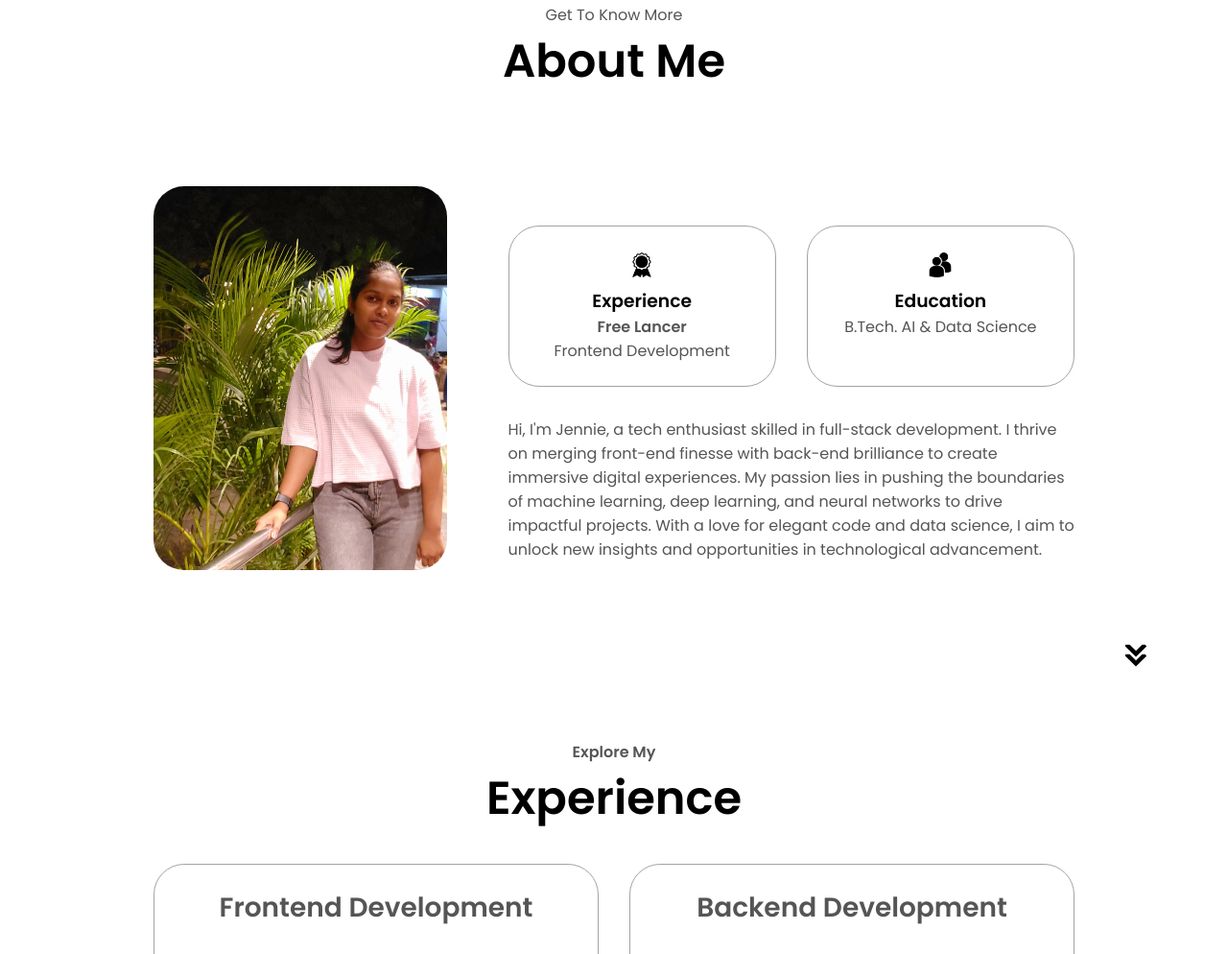
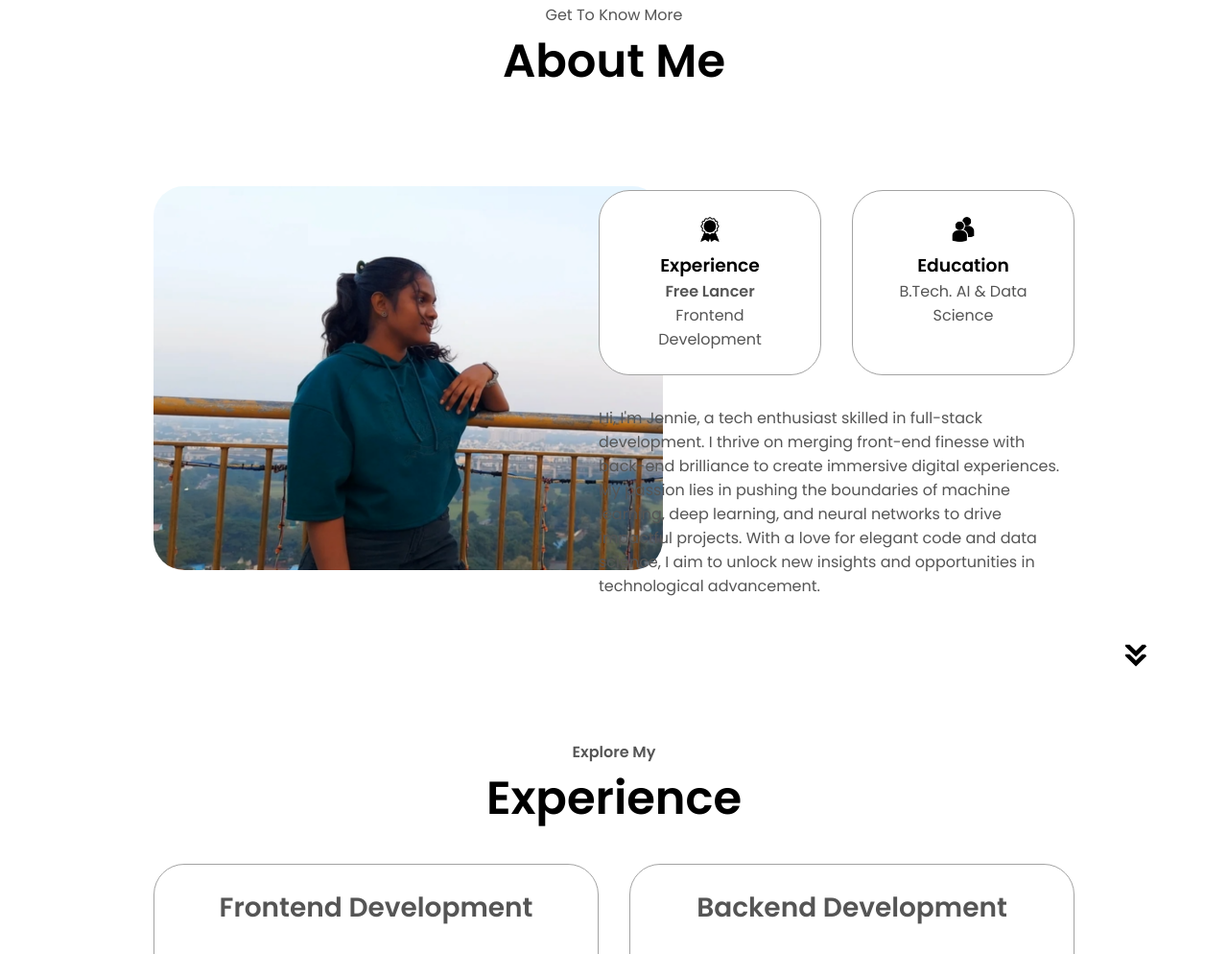
Before and after one commit to jennierj05/portfolioOwn, a plain HTML site: page index.html in a window 1280 px wide. Shown: the part 925-1919 px from the top of the page at 96% size. Drawn offline with Linux system fonts and the light colour scheme.

Commit message:
Update index.html

```diff
--- a/index.html
+++ b/index.html
@@ -77,7 +77,7 @@
       <div class="section-container">
         <div class="section__pic-container">
           <img
-            src="./assets/about-pic.jpg"
+            src="./assets/about-pic1.png"
             alt="Profile picture"
             class="about-pic"
           />
```
